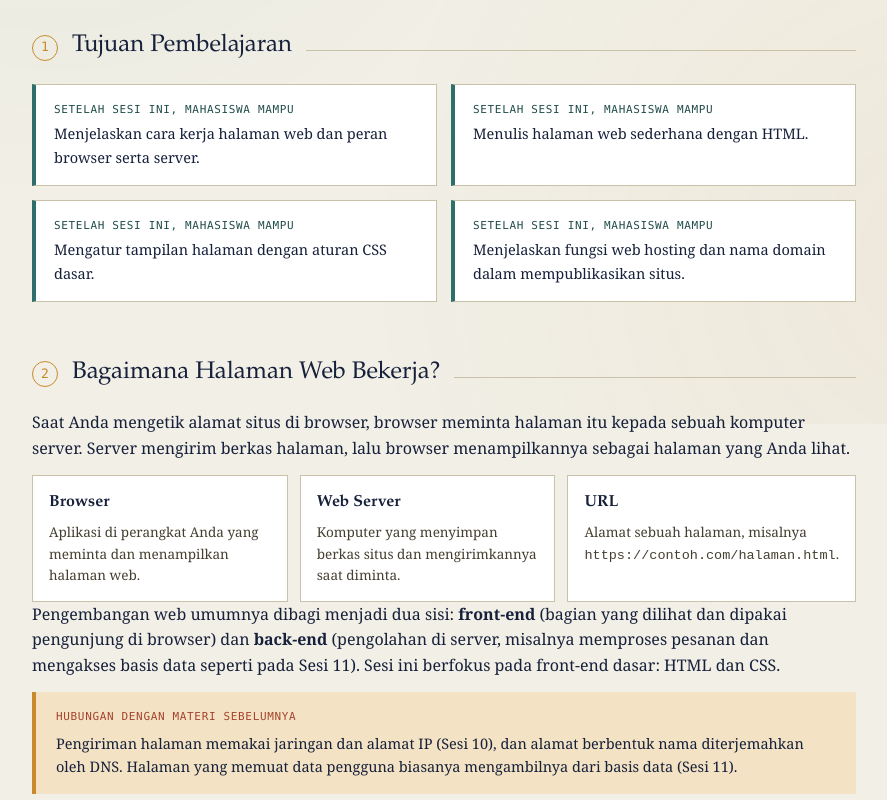
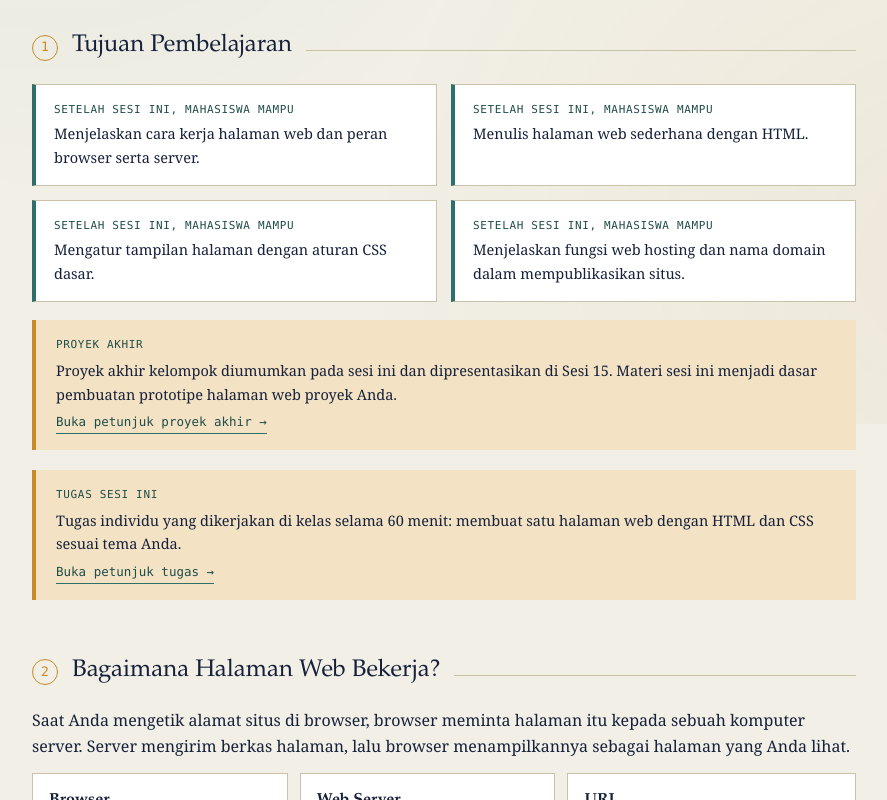
Before and after one commit to psuryo/sta-pti, a plain HTML site: page sesi13.html in a window 1280 px wide. Shown: the part 376-1176 px from the top of the page, without its empty margins (196-1083 px from the left). Drawn offline with Linux system fonts and the light colour scheme.

Commit message:
Add project and assignment callouts to sesi13.html

```diff
--- a/sesi13.html
+++ b/sesi13.html
@@ -293,6 +293,16 @@
       <div class="obj-card"><span class="k">SETELAH SESI INI, MAHASISWA MAMPU</span>Mengatur tampilan halaman dengan aturan CSS dasar.</div>
       <div class="obj-card"><span class="k">SETELAH SESI INI, MAHASISWA MAMPU</span>Menjelaskan fungsi web hosting dan nama domain dalam mempublikasikan situs.</div>
     </div>
+    <div class="callout" style="margin-top:18px">
+      <span class="ck" style="color:var(--teal-dark)">Proyek Akhir</span>
+      Proyek akhir kelompok diumumkan pada sesi ini dan dipresentasikan di Sesi 15. Materi sesi ini menjadi dasar pembuatan prototipe halaman web proyek Anda.<br>
+      <a class="readmore" href="proyek-akhir.html">Buka petunjuk proyek akhir →</a>
+    </div>
+    <div class="callout" style="margin-top:18px">
+      <span class="ck" style="color:var(--teal-dark)">Tugas Sesi Ini</span>
+      Tugas individu yang dikerjakan di kelas selama 60 menit: membuat satu halaman web dengan HTML dan CSS sesuai tema Anda.<br>
+      <a class="readmore" href="sesi13-tugas.html">Buka petunjuk tugas →</a>
+    </div>
   </section>
 
   <section id="web">
```
